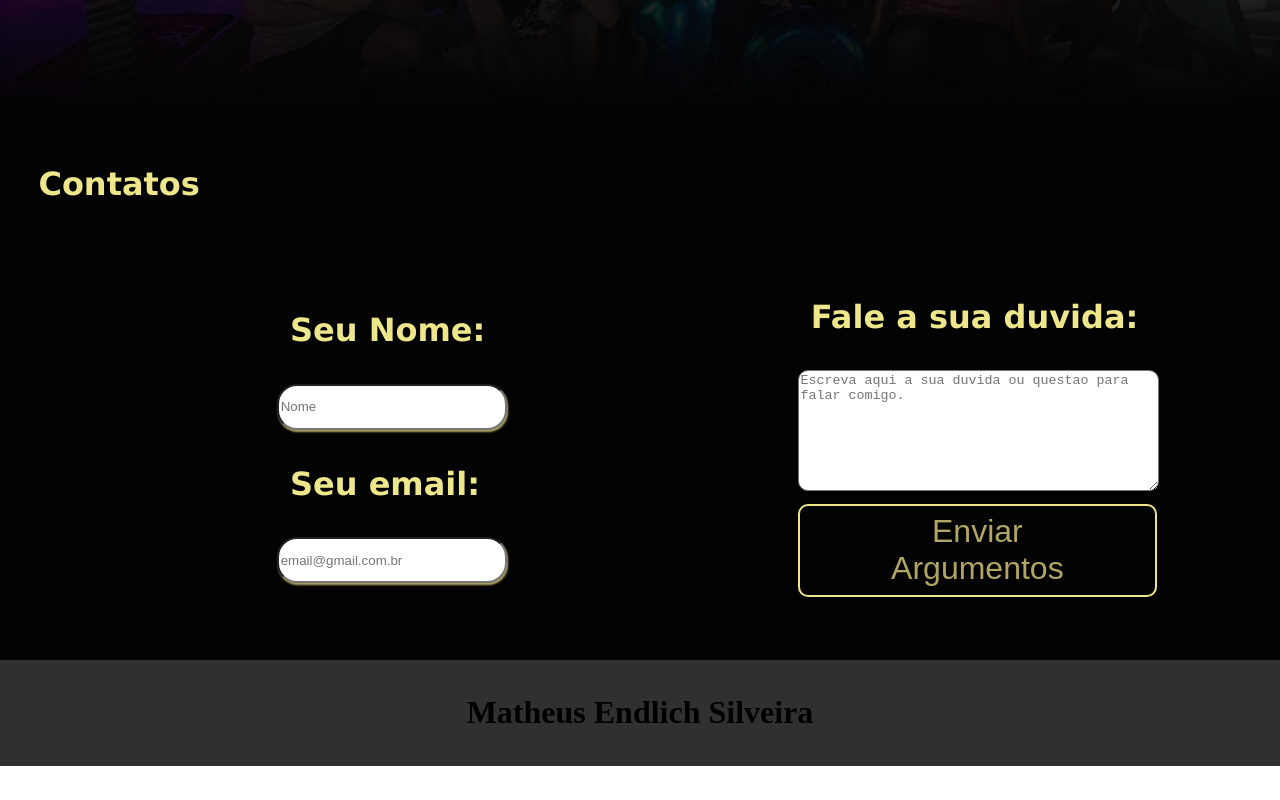
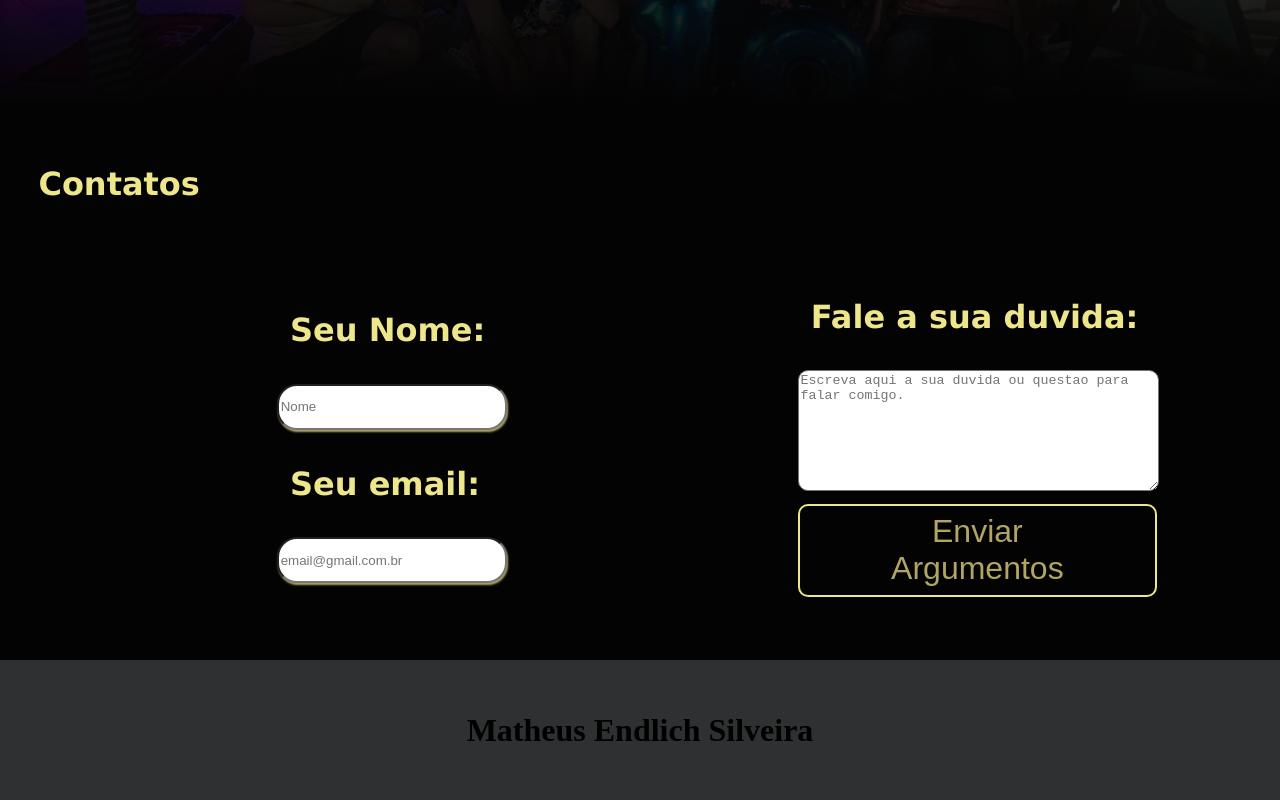
Before and after one commit to MatheusIngles/Portfolio-2-tentativa, a plain HTML site: page index.html in a window 1280 px wide. Shown: the part 4189-4989 px from the top of the page. Before the commit the page ends 4955 px from the top, so only its background shows below. Drawn offline with Linux system fonts and the light colour scheme.

Commit message:
Add files via upload

```diff
--- a/index.css
+++ b/index.css
@@ -423,6 +423,6 @@ main{
 footer{
     text-align: center;
     margin-top: 4%;
-    padding: 1%;
+    padding: 30px;
     background-color: #2F3032;
 }
```
